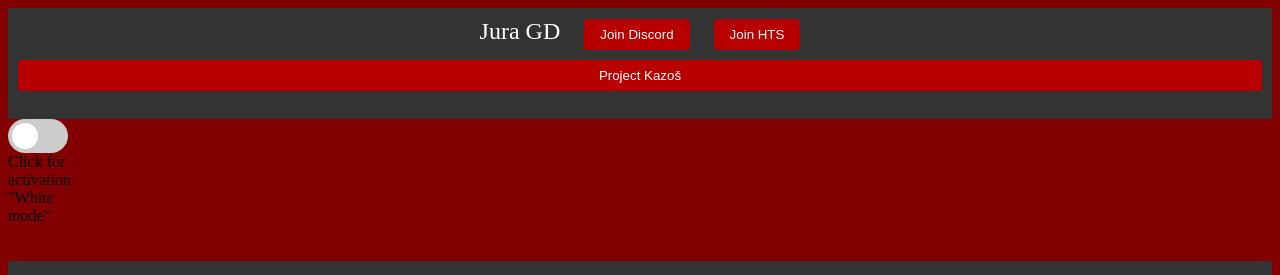
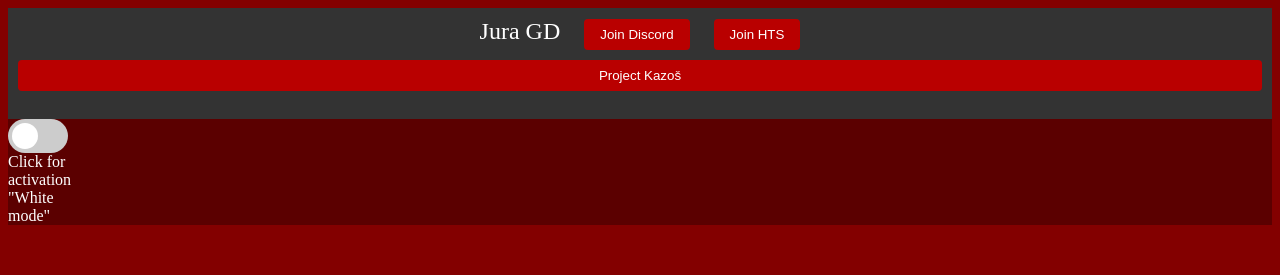
Before and after one commit to Jurycze/main, a plain HTML site: page index.html in a window 1280 px wide. Shown: the top 275 px of the page. Drawn offline with Linux system fonts and the light colour scheme.

Commit message:
Update index.html
fixed text box

```diff
--- a/index.html
+++ b/index.html
@@ -18,6 +18,7 @@
         <button style="background-color: #B90000; color: #fff; padding: 8px 16px; border: none; border-radius: 4px; width: 100%;">Project Kazoš</button>
       </a> <br>
     </div>
+  <div style="background-color: #5B0000; color: #fff;">
   <label class="switch">
     <input id="myCheckbox" type="checkbox">
     <span class="slider round"></span>
@@ -34,6 +35,8 @@
        });
      </script> <br>
     <p> Click for activation "White mode" </p>
+  </div>
+
   </label>
       <br>
       <br>
@@ -42,6 +45,7 @@
         <h1>NEW! -Project DDLC Multiverse- NEW!</h1>
         <span style="font-size: 20px;">IT'S FINNALY HERE!</span>
         <p>I can finnaly say about my project "DDLC Multiverse" DDLC Mod with NEW ORIGINAl STORY</p>
+      </div>
       <br>
       <br>
       <br>
```
